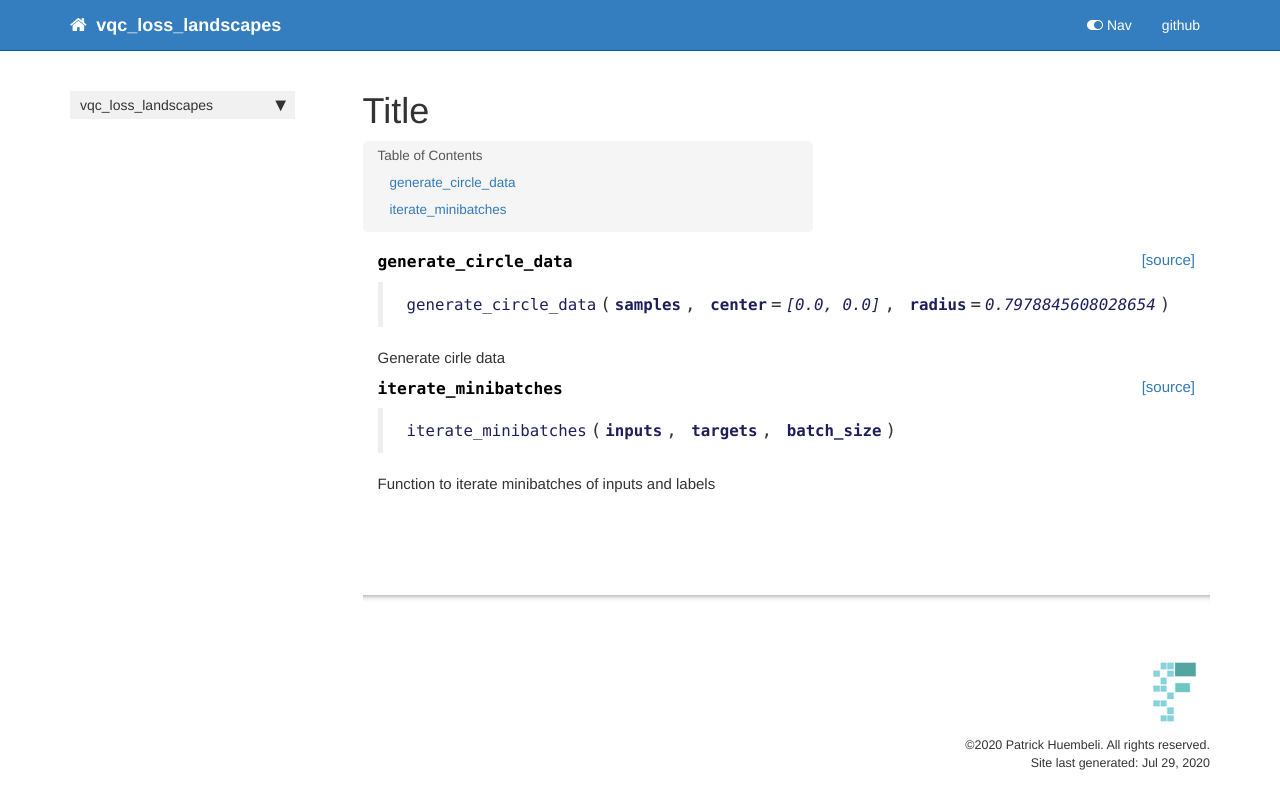
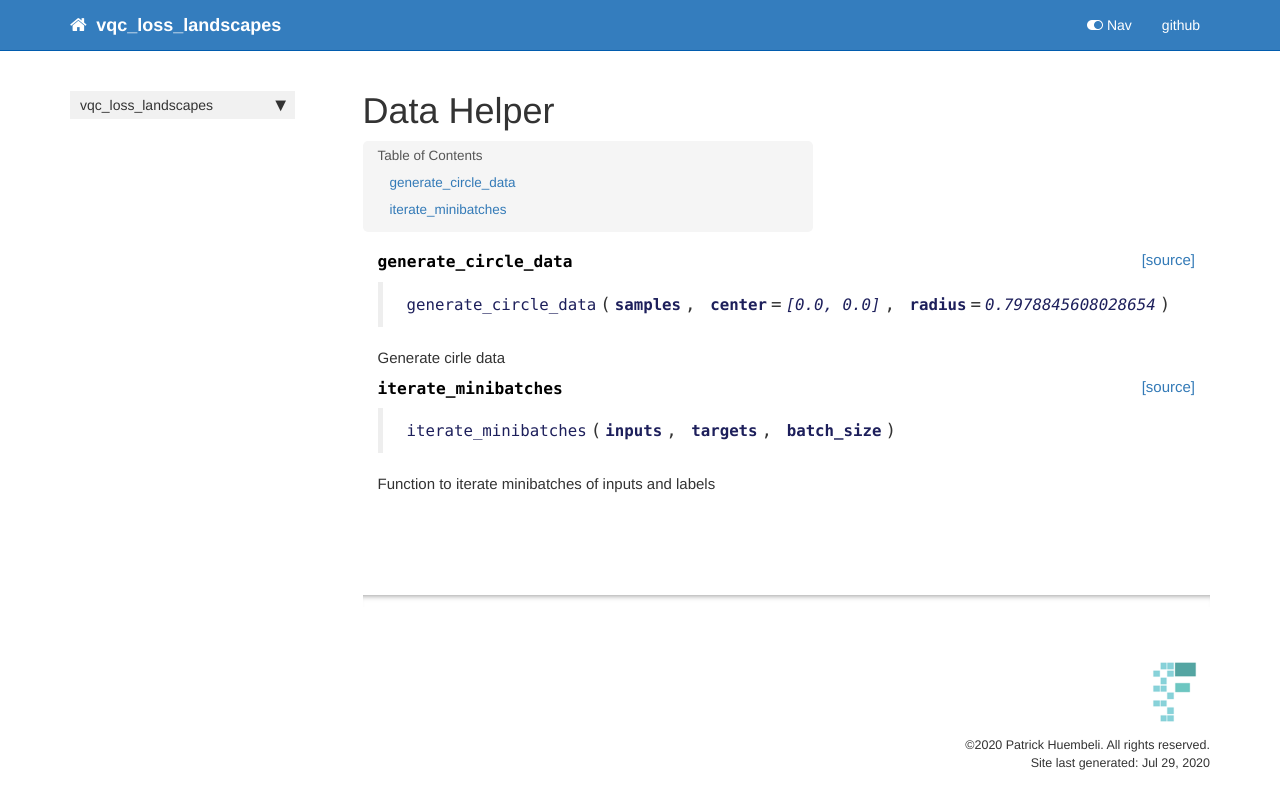
Before and after one commit to PatrickHuembeli/vqc_loss_landscapes, a Jekyll site: the page built from docs/data_helper.html, in a window 1280 px wide. Shown: the top 809 px of the page. Built offline with Jekyll 4.4.1, drawn with Linux system fonts in a browser that asks for light colours; nearby versions of some CDN libraries; comment, search, counter and statistics services are not loaded.

Commit message:
Bug fix default Title

```diff
--- a/docs/_data/sidebars/home_sidebar.yml
+++ b/docs/_data/sidebars/home_sidebar.yml
@@ -19,6 +19,9 @@ entries:
       title: pennylanecirq
       url: /pennylanecirq
     - output: web,pdf
+      title: Data Helper
+      url: /data_helper
+    - output: web,pdf
       title: Title
       url: /hess_vs_metrictensor
     - output: web,pdf
--- a/docs/data_helper.html
+++ b/docs/data_helper.html
@@ -1,6 +1,6 @@
 ---
 
-title: Title
+title: Data Helper
 
 keywords: fastai
 sidebar: home_sidebar
--- a/docs/sidebar.json
+++ b/docs/sidebar.json
@@ -4,6 +4,7 @@
     "torchcirq": "/torchcirq",
     "complex": "/complex",
     "pennylanecirq": "/pennylanecirq",
+    "Data Helper": "/data_helper",
     "Title": "/hess_vs_metrictensor",
     "Example: Pytorch version for QNN trained on Data": "/Ex1_Train_Reuploading_Circuit_Pytorch",
     "Example: Pennylane version for QNN trained on Data": "/Ex2_Train_pennylane_Hessian",
```
